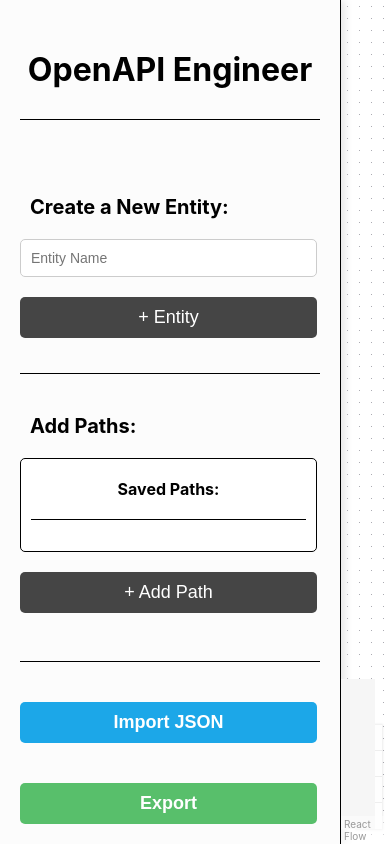
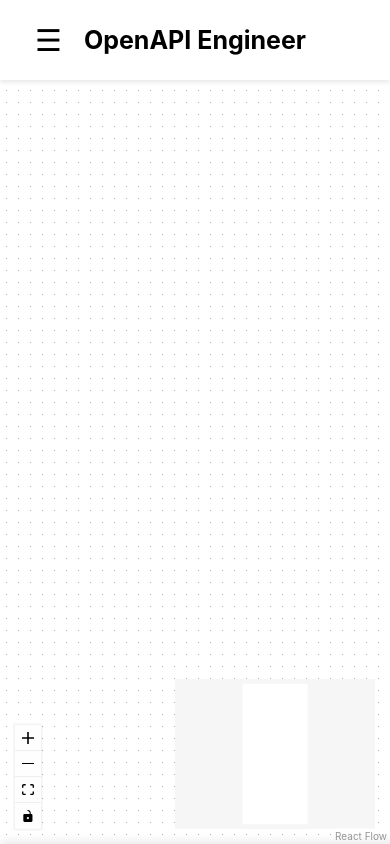
Before and after one commit to dannybodner21/capstone, a React (Create React App) app: page / in a window 390 px wide. Built offline with nearby package versions, Linux system fonts and the light colour scheme.

Commit message:
added mobile design

```diff
--- a/src/App.css
+++ b/src/App.css
@@ -40,7 +40,6 @@
 .left-sidebar {
   width: 300px;
   padding: 20px;
-  background: #f0f0f0;
   background: #fcfcfc;
   border-right: 0.5px solid black;
   display: flex;
@@ -159,3 +158,140 @@
   margin-bottom: 5px;
   margin-right: 10px;
 }
+
+.title-bar {
+  display: none;
+}
+
+.close-sidebar-button {
+  display: none;
+}
+
+
+
+
+
+
+@media (max-width: 768px) {
+
+  .title-bar {
+    display: flex;
+    align-items: center;
+    justify-content: center;
+    position: fixed;
+    top: 0;
+    left: 0;
+    width: 100%;
+    height: 80px;
+    background: white;
+    box-shadow: 0px 2px 5px rgba(0, 0, 0, 0.1);
+    z-index: 10;
+  }
+
+  .menu-button {
+    position: absolute;
+    left: 20px;
+    background: white;
+    border: none;
+    font-size: 30px;
+    color: black;
+    padding: 10px 15px;
+    border-radius: 5px;
+    z-index: 11;
+  }
+
+  .title-text {
+    font-size: 25px;
+    font-weight: bold;
+  }
+
+  .left-sidebar {
+    position: fixed;
+    width: 100vw;
+    height: 100vh;
+    bottom: 0;
+    left: 0;
+    background-color: white;
+    box-shadow: 0px -2px 10px rgba(0, 0, 0, 0.1);
+    transition: transform 0.3s ease-in-out;
+    transform: translateY(100%);
+    z-index: 10;
+    text-align: center;
+  }
+
+  .left-sidebar.open {
+    transform: translateY(0);
+  }
+
+  .close-sidebar-button {
+    display: block;
+    position: absolute;
+    top: 64px;
+    left: 30px;
+    background: white;
+    border: 0.5px solid red;
+    font-size: 26px;
+    font-weight: bold;
+    cursor: pointer;
+    color: red;
+    z-index: 1100;
+    width: 50px;
+    height: 50px;
+    border-radius: 8px;
+  }
+
+  .sidebar-header {
+    text-align: center;
+    padding: 50px 0px 30px 0px;
+    width: 90%;
+    margin-bottom: 15px;
+    border-bottom: 0.5px solid black;
+  }
+
+  .sidebar-content {
+    flex: 1;
+    overflow-y: auto;
+    width: 90%;
+  }
+
+  .entity-details-div {
+    display: flex;
+    flex-direction: column;
+    align-items: center;
+  }
+
+  .sidebar-path-div {
+    margin-top: 35px;
+    padding-top: 40px;
+    border-top: 0.5px solid black;
+    display: flex;
+    flex-direction: column;
+    align-items: center;
+  }
+
+  .sidebar-footer {
+    border-top: 0.5px solid black;
+    display: flex;
+    justify-content: space-between;
+    align-items: center;
+    width: 90%;
+  }
+
+  .export-button {
+    width: 40%;
+    padding: 15px;
+    background: #58bf6b;
+    color: white;
+    font-size: 18px;
+    border-radius: 5px;
+    cursor: pointer;
+    border: none;
+    margin-top: 40px;
+    margin-left: 20px;
+    margin-right: 20px;
+  }
+
+  .import-button {
+    background: #1ca7e8;
+  }
+}
--- a/src/App.js
+++ b/src/App.js
@@ -48,6 +48,7 @@ export default function App() {
   const [exportData, setExportData] = useState("");
   const [isImportPopupVisible, setIsImportPopupVisible] = useState(false);
   const [importData, setImportData] = useState("");
+  const [isMenuOpen, setIsMenuOpen] = useState(false);
 
   // get the entity name for properties popup
   const selectedEntity = nodes.find((node) => node.id === selectedNodeId);
@@ -171,6 +172,7 @@ export default function App() {
 
   // show export popup
   const showExportPopup = () => {
+    setIsMenuOpen(false);
     const apiSchema = generateOpenAPI();
     setExportData(apiSchema);
     setIsExportPopupVisible(true);
@@ -310,6 +312,7 @@ export default function App() {
 
     setNodes((nds) => [...nds, newNode]);
     setEntityLabel("");
+    setIsMenuOpen(false);
   };
 
   // import OpenAPI JSON function
@@ -385,6 +388,12 @@ export default function App() {
 
   return (
     <div style={{ width: "100vw", height: "100vh", display: "flex" }}>
+
+    {/* title bar for mobile */}
+    <div className="title-bar">
+      <button onClick={() => setIsMenuOpen(!isMenuOpen)} className="menu-button">☰</button>
+      <h2 className="title-text">OpenAPI Engineer</h2>
+    </div>
 
     {/* properties popup --------------------------------------------------- */}
     {isSidebarVisible && (
@@ -1227,11 +1236,16 @@ export default function App() {
 
 
     {/* left sidebar ------------------------------------------------------- */}
-    <div className="left-sidebar">
+
+    <div className={`left-sidebar ${isMenuOpen ? "open" : ""}`}>
+
+      {/* close button for mobile */}
+      <button className="close-sidebar-button" onClick={() => setIsMenuOpen(false)}><strong>X</strong></button>
 
       {/* sidebar header section */}
       <div className="sidebar-header">
-        {/* create entity label */}
+
+        {/* header label */}
         <label
           className="header-main"
         >
@@ -1243,7 +1257,7 @@ export default function App() {
       <div className="sidebar-content">
 
         {/* div for entity details */}
-        <div>
+        <div className="entity-details-div">
           {/* create entity label */}
           <label
             className="header-one"
@@ -1370,7 +1384,16 @@ export default function App() {
 
           {/* add path button */}
           <button
-            onClick={() => setIsPathPopupVisible(true)}
+            onClick={() => {
+              setIsMenuOpen(false);
+
+              // if on mobile, delay the popup until the sidebar is closed
+              if (window.innerWidth < 768) {
+                setTimeout(() => setIsPathPopupVisible(true), 300);
+              } else {
+                setIsPathPopupVisible(true);
+              }
+            }}
             className="button-one"
           >
             + Add Path
@@ -1385,7 +1408,10 @@ export default function App() {
 
         {/* import OpenAPI json button */}
         <button
-            onClick={() => setIsImportPopupVisible(true)}
+            onClick={() => {
+              setIsMenuOpen(false);
+              setIsImportPopupVisible(true)
+            }}
             className="export-button import-button"
         >
             <strong>Import JSON</strong>
@@ -1502,7 +1528,6 @@ export default function App() {
         </div>
       )}
 
-
     {/* main ReactFlow container */}
     <div style={{ flexGrow: 1 }}>
       <ReactFlow
```
